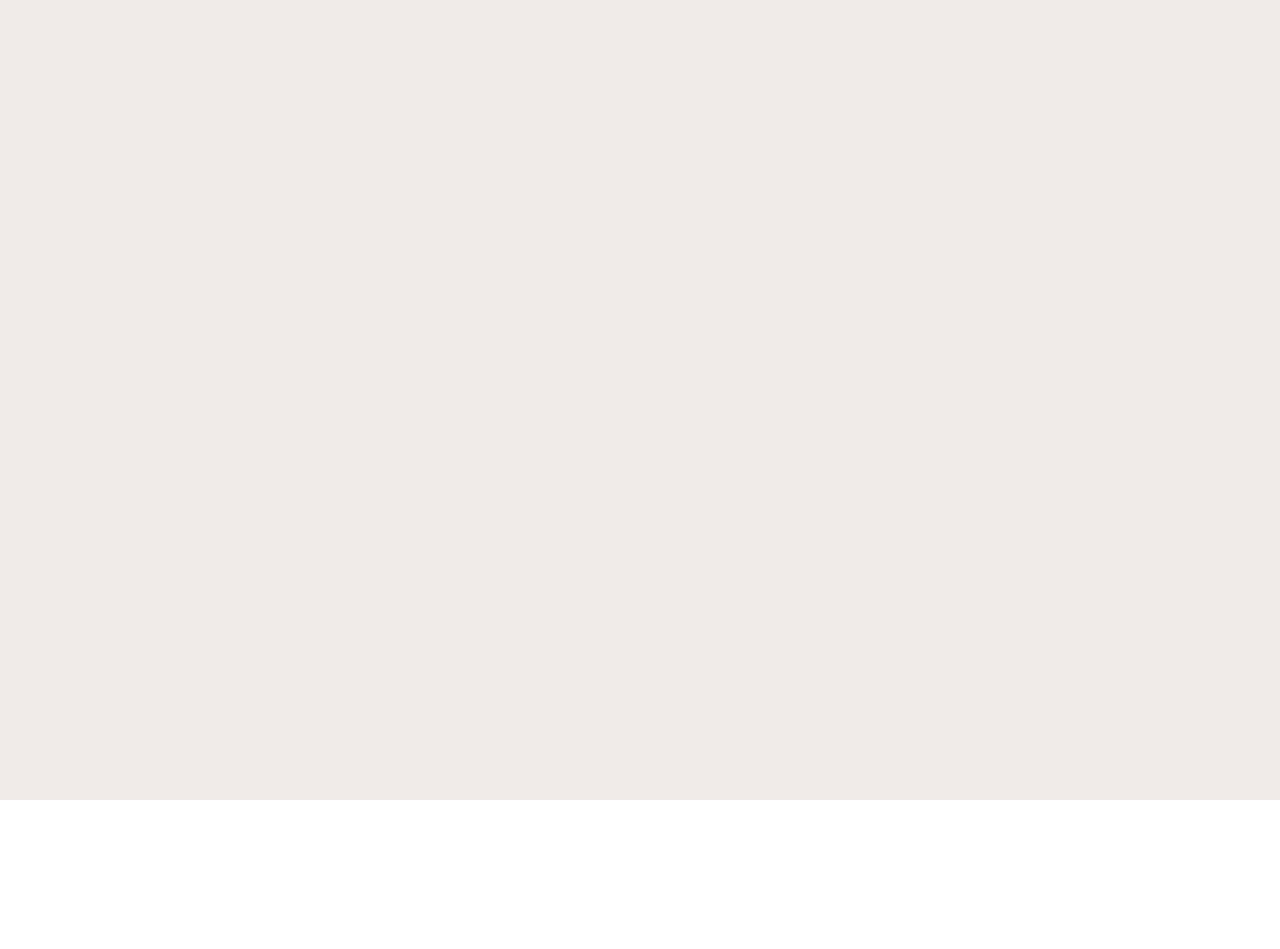
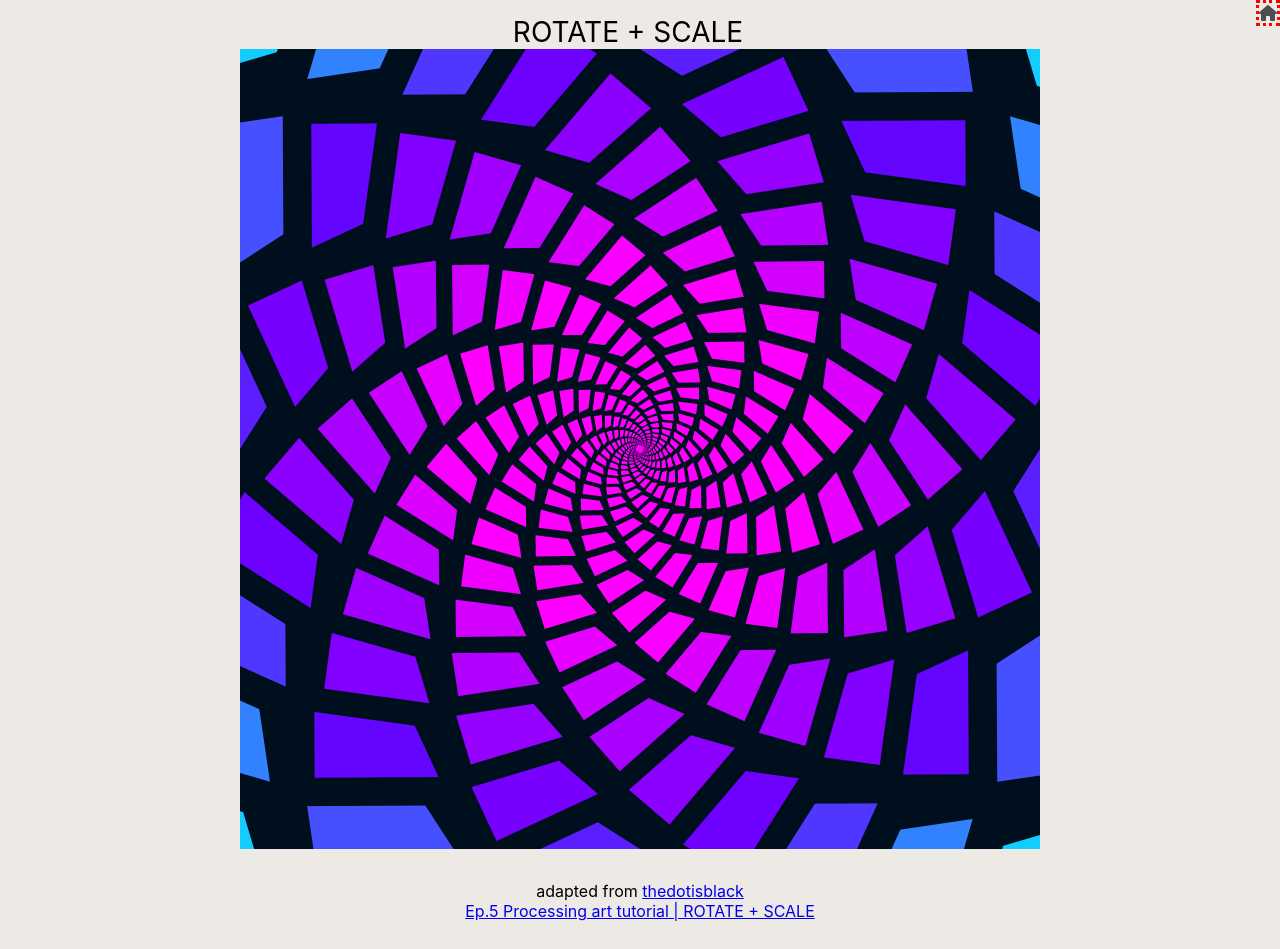
Before and after one commit to vegalla/react-processing, a React (Create React App) app: page /05 in a window 1280 px wide. Before the commit this address had no page. Before the commit the page ends 800 px from the top, so only its background shows below. Built offline with nearby package versions, Linux system fonts and the light colour scheme.

Commit message:
Add ROTATE + SCALE

```diff
--- a/src/App.js
+++ b/src/App.js
@@ -10,6 +10,7 @@ import TDIB01 from './Processing/thedotisblack01';
 import TDIB02 from './Processing/thedotisblack02';
 import TDIB03 from './Processing/thedotisblack03';
 import TDIB04 from './Processing/thedotisblack04';
+import TDIB05 from './Processing/thedotisblack05';
 
 function App() {
   return (
@@ -23,7 +24,7 @@ function App() {
                 header="GENERATIVE CIRCLE"
                 process={TDIB01}
                 hyperlink="https://www.youtube.com/watch?v=UZoVBMgzULk&list=PLbLdd1fdNg5zPBMYYZLO2JVqMrBkK5Lux&index=5"
-                description="Ep.1 Processing tutorial | GENERATIVE CIRCLE with line and loop"
+                description="Ep.1 Processing art tutorial | GENERATIVE CIRCLE with line and loop"
               />
             } />
             <Route path="02" element={
@@ -31,7 +32,7 @@ function App() {
                 header="GRID"
                 process={TDIB02}
                 hyperlink="https://www.youtube.com/watch?v=1dPFgWT2Aio&list=PLbLdd1fdNg5zPBMYYZLO2JVqMrBkK5Lux&index=6"
-                description="Ep.2 Processing tutorial | GRID"
+                description="Ep.2 Processing art tutorial | GRID"
               />
             } />
             <Route path="03" element={
@@ -39,7 +40,7 @@ function App() {
                 header="VERA MOLNAR ALGORITHM"
                 process={TDIB03}
                 hyperlink="https://www.youtube.com/watch?v=O5G4SoWBoao&list=PLbLdd1fdNg5zPBMYYZLO2JVqMrBkK5Lux&index=7"
-                description="Ep.3 Processing tutorial | VERA MOLNAR ALGORITHM"
+                description="Ep.3 Processing art tutorial | VERA MOLNAR ALGORITHM"
               />
             } />
             <Route path="04" element={
@@ -47,7 +48,15 @@ function App() {
                 header="GRID WITH WHILE LOOP AND COLOR"
                 process={TDIB04}
                 hyperlink="https://www.youtube.com/watch?v=nYI5TOWXJEM&list=RDCMUCX4GSh1gpRuugPpjxu0gLmw&index=1"
-                description="Ep.4 Processing tutorial | GRID with while loop and color"
+                description="Ep.4 Processing art tutorial | GRID with while loop and color"
+              />
+            } />
+            <Route path="05" element={
+              <GalleryPage
+                header="ROTATE + SCALE"
+                process={TDIB05}
+                hyperlink="https://www.youtube.com/watch?v=AUddj9kzyyY"
+                description="Ep.5 Processing art tutorial | ROTATE + SCALE"
               />
             } />
           </Route>
--- a/src/Components/GalleryHome.js
+++ b/src/Components/GalleryHome.js
@@ -4,6 +4,7 @@ import static01 from '../Assets/01.png';
 import static02 from '../Assets/02.png';
 import static03 from '../Assets/03.png';
 import static04 from '../Assets/04.png';
+import static05 from '../Assets/05.png';
 
 import styles from './GalleryHome.module.css';
 
@@ -16,6 +17,13 @@ const GalleryHome = () => {
                 <h1>generative art</h1>
             </div>
             <div className={styles.DisplayZone}>
+                <DisplayItem
+                    image={static05}
+                    path="/05"
+                    label="ROTATE + SCALE"
+                    tags="thedotisblack"
+                    date="2023/08/28"
+                />
                 <DisplayItem
                     image={static04}
                     path="/04"
--- /dev/null
+++ b/src/Processing/thedotisblack05.js
@@ -0,0 +1,46 @@
+import React, { useEffect } from 'react';
+import p5 from 'p5';
+
+const TDIB05 = () => {
+
+    const p5Ref = React.createRef();
+
+    const Sketch = (p5) => {
+
+        let angle = 0;
+
+        p5.setup = () => {
+            p5.createCanvas(800, 800);
+            // p5.setLocation(957, 0);
+            p5.rectMode(p5.CENTER);
+            p5.stroke(0, 15, 30);
+            p5.strokeWeight(25);
+        }
+
+        p5.draw = () => {
+            p5.background(0, 15, 30);
+            p5.translate(p5.width / 2, p5.height / 2);
+            p5.scale(2);
+            for (let i = 0; i < 100; i++) {
+                p5.scale(0.95);
+                p5.fill(i * 10, 255 - i * 25, 255 + i * 10);
+                p5.rotate(p5.radians(angle));
+                p5.rect(0, 0, 600, 600);
+            }
+
+            angle += 0.1;
+        }
+    }
+
+    useEffect(() => {
+        const myP5 = new p5(Sketch, p5Ref.current);
+        return myP5.remove;
+    }, [])
+
+    return (
+        <div ref={p5Ref} />
+    )
+
+}
+
+export default TDIB05;
```
Also changed, not shown: src/Assets/05.png (added).
